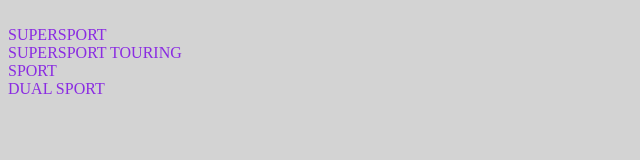
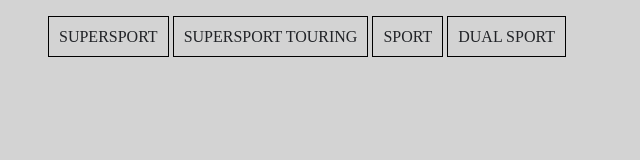
Before and after one commit to DokSna/Yamaha, a plain HTML site: page index.html in a window 1280 px wide. Shown: the whole page, without its empty margins (0-640 px from the left). Drawn offline with Linux system fonts and the light colour scheme.

Commit message:
пора спать

```diff
--- a/style.css
+++ b/style.css
@@ -13,11 +13,14 @@ body {
   display: table;
   clear: both;
 }
-.main-nav ul {
-  display: inline;
+li {
+  display: inline-block;
   font-size: 16px;
   font-family: "Oswald";
-  color: blueviolet;
+  color: rgb(33, 35, 39);
+  line-height: 1.2;
+  border: 1px solid black;
+  padding: 10px;
 }
 /*.nav ul li {
   font-size: 16px;
```
